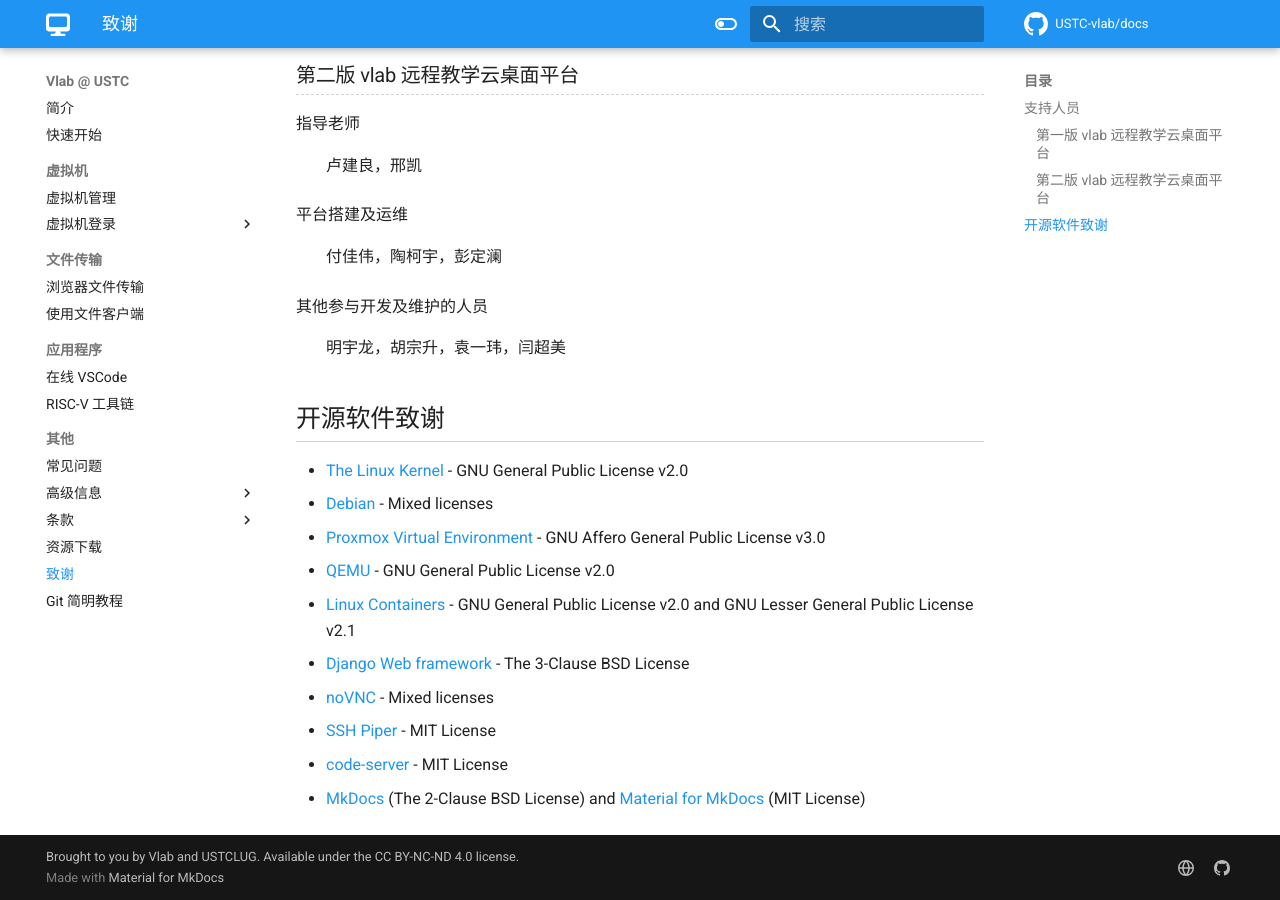
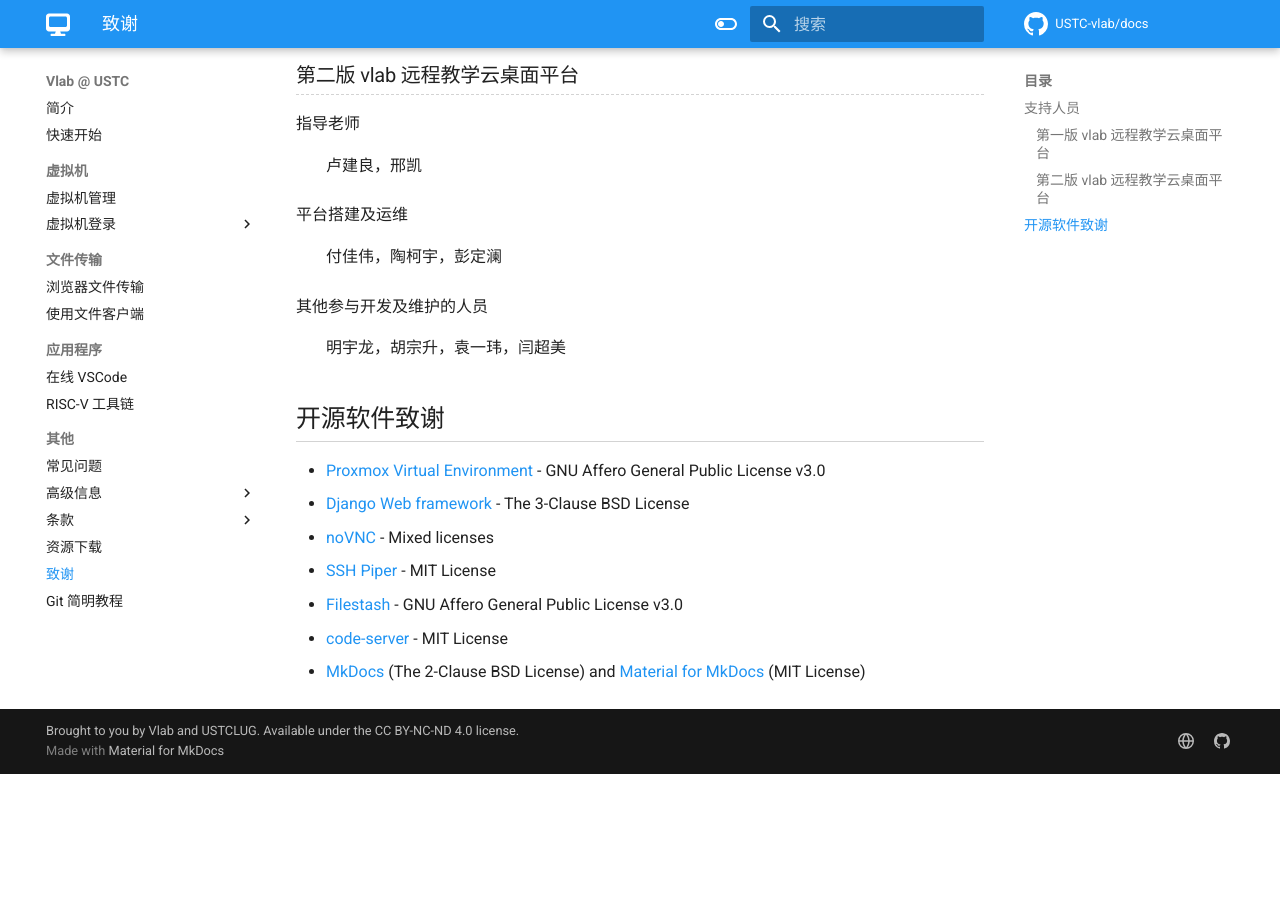
Before and after one commit to USTC-vlab/docs, an MkDocs documentation site: the page built from docs/credits.md, in a window 1280 px wide and 900 px high, scrolled down 701 px. Built offline with MkDocs 1.6.1 and Material for MkDocs 9.7.7, drawn with Linux system fonts in a browser that asks for light colours; comment, search, counter and statistics services are not loaded; after the commit the page ends 1475 px from its top, so only the background shows below that.

Commit message:
Update OSS credits

```diff
--- a/docs/credits.md
+++ b/docs/credits.md
@@ -37,13 +37,10 @@
 
 ## 开源软件致谢 {#open-source}
 
-- [The Linux Kernel](https://www.kernel.org/) - GNU General Public License v2.0
-- [Debian](https://www.debian.org/) - Mixed licenses
 - [Proxmox Virtual Environment](https://www.proxmox.com/en/proxmox-ve) - GNU Affero General Public License v3.0
-- [QEMU](https://www.qemu.org/) - GNU General Public License v2.0
-- [Linux Containers](https://linuxcontainers.org/) - GNU General Public License v2.0 and GNU Lesser General Public License v2.1
 - [Django Web framework](https://www.djangoproject.com/) - The 3-Clause BSD License
 - [noVNC](https://novnc.com/) - Mixed licenses
 - [SSH Piper](https://github.com/tg123/sshpiper) - MIT License
+- [Filestash](https://www.filestash.app/) - GNU Affero General Public License v3.0
 - [code-server](https://github.com/cdr/code-server) - MIT License
 - [MkDocs](https://www.mkdocs.org/) (The 2-Clause BSD License) and [Material for MkDocs](https://squidfunk.github.io/mkdocs-material/) (MIT License)
```
